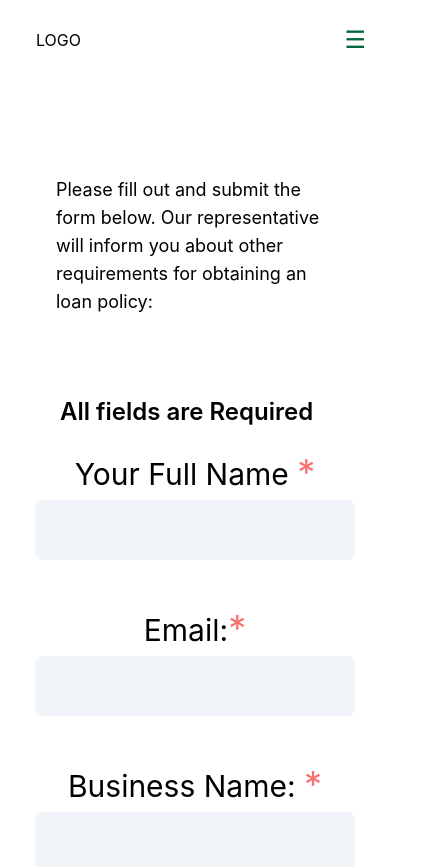
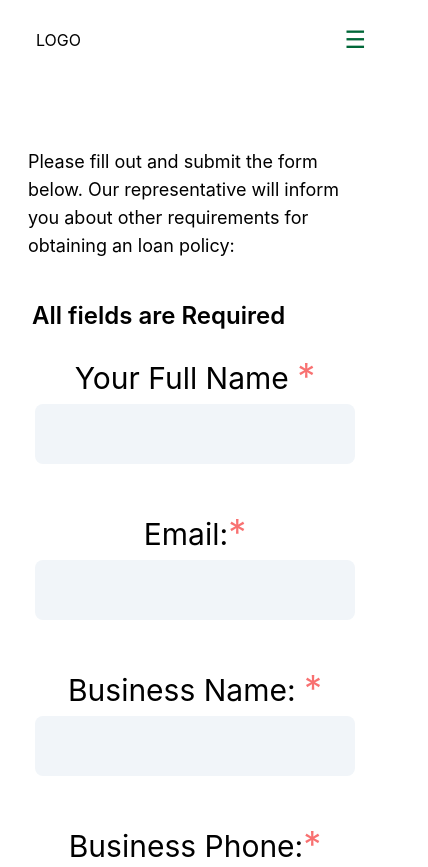
Before and after one commit to Outwerk/FirstProject, a React (Create React App) app: page /form in a window 390 px wide. Shown: the top 867 px of the page, 428 px wide, since content can reach past the window. Built offline with nearby package versions, Linux system fonts and the light colour scheme.

Commit message:
add seprator for cards

```diff
--- a/src/pages/FormPage.js
+++ b/src/pages/FormPage.js
@@ -79,17 +79,17 @@ export default function FormPage() {
     return (
         <>
             <Navbar />
-        <div className='m-10 p-4'>
+        <div className='md:m-10 md:p-4 m-5 p-2'>
 
             <div className='md:text-center text-left  md:ms-32 md:text-2xl text-lg mt-10 md:mb-10'><p>Please fill out and submit the form below. Our representative will inform you about other requirements for
                 obtaining an loan policy:</p></div>
 
 
-            <h1 className='ms-1 md:ms-36 md:px-2 text-2xl md:text-4xl font-semibold mt-20'>All fields are Required</h1>
+            <h1 className='ms-1 md:ms-36 md:px-2 text-2xl md:text-4xl font-semibold md:mt-20 mt-10'>All fields are Required</h1>
 
 
             <form onSubmit={encrypt} >
-                <div className='flex justify-center items-center flex-row flex-wrap'>
+                <div className='flex justify-center items-center flex-row flex-wrap '>
 
                     <div className='text-3xl p-4 m-2 flex flex-col items-center md:items-start gap-2'>
                         <label htmlFor='name'>Your Full Name <span className='text-red-400 mt-2 text-4xl'>*</span></label>
@@ -138,7 +138,7 @@ export default function FormPage() {
                             id="options"
                             value={ownerShip}
                             onChange={handleChange}
-                            className="border border-gray-300 p-2 text-3xl ps-2 py-4 md:me-10 md:px-[190px] px-32 rounded-lg bg-slate-100"
+                            className="border border-gray-300 p-2 text-3xl ps-2 py-4 md:me-10 md:px-[190px] px-32 rounded-lg bg-slate-100 w-80 md:w-auto"
                         >
                             <option value="1">less than 1 year</option>
                             <option value="2">2 years</option>
@@ -159,7 +159,7 @@ export default function FormPage() {
                             id="options"
                             value={buisness}
                             onChange={handlebuisness}
-                            className="border border-gray-300 p-2 text-4xl ps-2 py-4 me-10 px-40 md:px-[205px] pe-50 rounded-lg bg-slate-100 "
+                            className="border border-gray-300 p-2 text-4xl ps-2 py-4 me-10 px-40 md:px-[205px] pe-50 rounded-lg bg-slate-100 w-80 md:w-auto"
                         >
                             <option value="audio">auto</option>
                             <option value="Beauty">Beauty</option>
--- a/src/pages/HeroSection.js
+++ b/src/pages/HeroSection.js
@@ -9,7 +9,7 @@ export default function HeroSection() {
     const navigate = useNavigate()
     return (
         < >
-            <div className='w-full flex justify-center md:justify-evenly items-center gap-3 flex-wrap md:flex-nowrap mt-[-20px] '>
+            <div className='w-full flex justify-center md:justify-evenly items-center gap-3 flex-wrap md:flex-nowrap mt-[-20px] mb-10 md:mb-0'>
 
 
                 {/* Div for Content */}
@@ -54,6 +54,8 @@ export default function HeroSection() {
                 {/* Div for Form  Ends Here*/}
 
 
+                <div className='self-start ms-2 min-h-1 mt-32 min-w-80 md:min-w-96 bar rounded-full md:hidden block'></div>
+
             </div>
 
             {/* Cards */}
```
